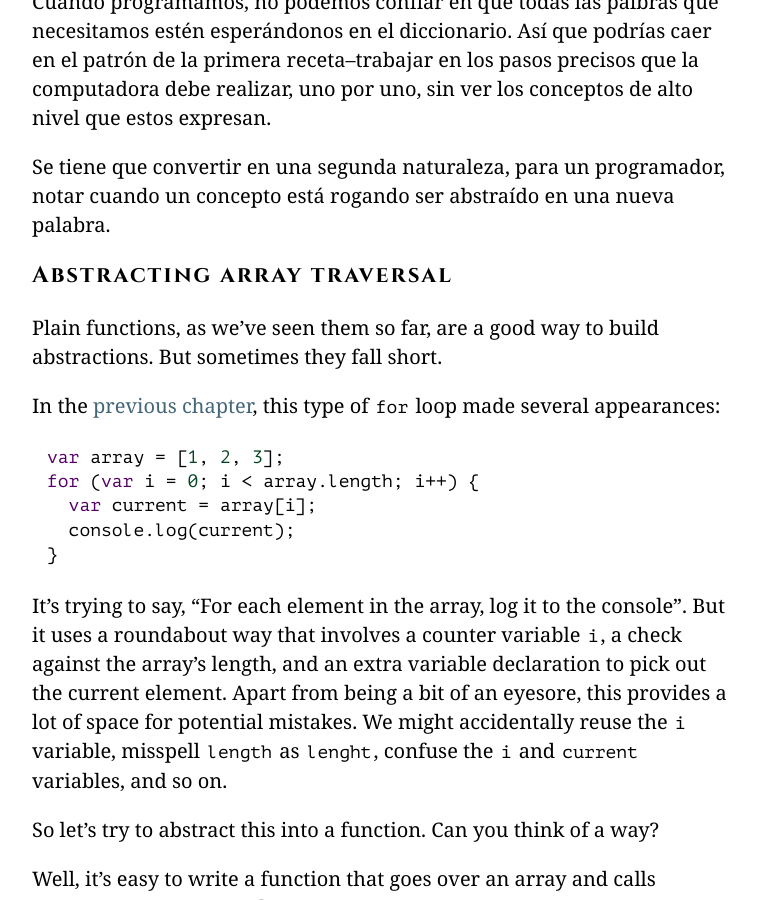
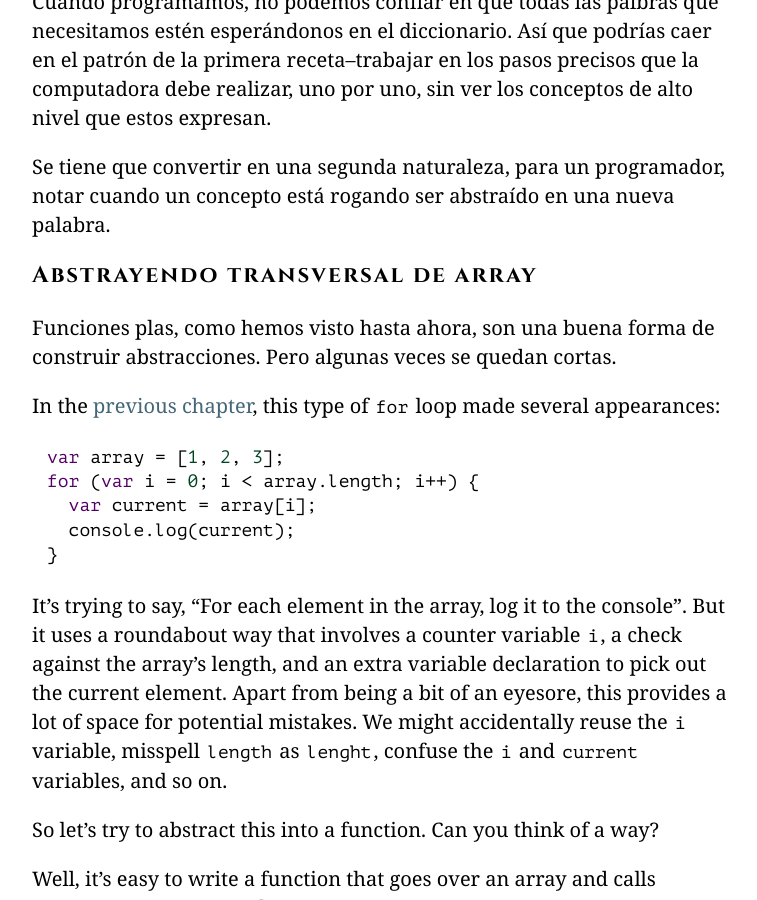
Before and after one commit to hectorip/Eloquent-JavaScript-ES-online, a Jekyll site: the page chapters/05_higher_order.html, which Jekyll copies as it is, in a window 1280 px wide and 900 px high, scrolled down 2211 px. Shown: the whole window, without its empty margins (258-1015 px from the left). Built offline with Jekyll 4.4.1, drawn with Linux system fonts in a browser that asks for light colours; nearby versions of some CDN libraries; library files that are not in the unit come from our copies.

Commit message:
Empezando array trnasversal

```diff
--- a/chapters/05_higher_order.html
+++ b/chapters/05_higher_order.html
@@ -113,9 +113,9 @@ uno por uno, sin ver los conceptos de alto nivel que estos expresan.</p>
 <p><a class=p_ident id="p_/TcU5WtFOI" href="#p_/TcU5WtFOI"></a>Se tiene que convertir en una segunda naturaleza, para un
 programador, notar cuando un concepto está rogando ser abstraído en
 una nueva palabra.</p>
-<h2><a class=h_ident id="h_inPZJ813r4" href="#h_inPZJ813r4"></a>Abstracting array traversal</h2>
-<p><a class=p_ident id="p_kYV0l7wLUe" href="#p_kYV0l7wLUe"></a>Plain functions, as we&#8217;ve seen them so far, are a good
-way to build abstractions. But sometimes they fall short.</p>
+<h2><a class=h_ident id="h_FATYBBZ/5D" href="#h_FATYBBZ/5D"></a>Abstrayendo transversal de array</h2>
+<p><a class=p_ident id="p_rgQ5og+hJM" href="#p_rgQ5og+hJM"></a>Funciones plas, como hemos visto hasta ahora, son una buena forma
+de construir abstracciones. Pero algunas veces se quedan cortas.</p>
 <p><a class=p_ident id="p_zubh2XbQ26" href="#p_zubh2XbQ26"></a>In the <a href="04_data.html#data">previous chapter</a>, this
 type of <code>for</code> loop made several appearances:</p>
 <pre data-language="javascript" class="snippet cm-s-default"><a class=c_ident id="c_LwyYCeYiUF" href="#c_LwyYCeYiUF"></a><span class="cm-keyword">var</span> <span class="cm-variable">array</span> <span class="cm-operator">=</span> [<span class="cm-number">1</span>, <span class="cm-number">2</span>, <span class="cm-number">3</span>];
```
Also changed, not shown: 1 other file.
